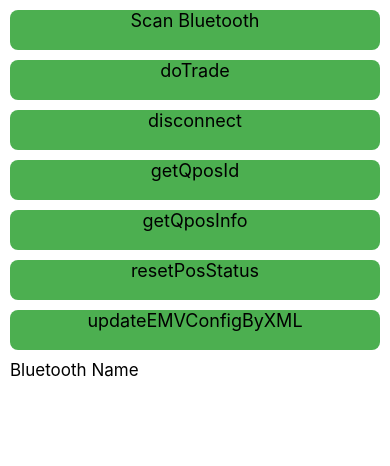
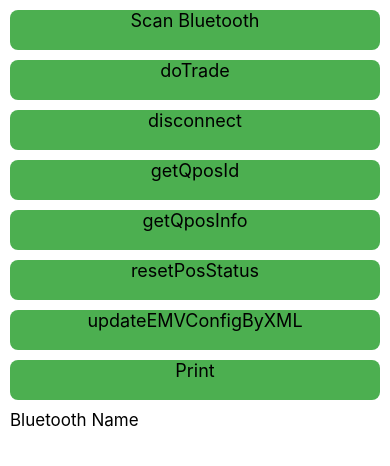
Before and after one commit to DspreadOrg/react-native, a React Native app: screen / in a window 390 px wide. Shown: the top 466 px of the page. Built offline with nearby package versions, Linux system fonts and the light colour scheme.

Commit message:
fix: add the function of printing receipts

```diff
--- a/App.js
+++ b/App.js
@@ -1,6 +1,7 @@
 import React, { Component } from 'react';
 import { Text, TextInput, View, NativeEventEmitter,NativeModules,Button, StyleSheet,DeviceEventEmitter,FlatList, TouchableOpacity, string, ScrollView, Title, Alert, prompt} from 'react-native';
 var pos = NativeModules.NativePosModule;
+var posprint = NativeModules.NativePosPrintModule;
 import { Colors } from 'react-native/Libraries/NewAppScreen';
 const NativePosEmitter = new NativeEventEmitter(pos);
 
@@ -127,6 +128,9 @@ export default class catComponent extends Component {
                     </TouchableOpacity>
                     <TouchableOpacity onPress={this.updateEMVConfigByXML} style = {this.styles.button}>
                       <Text style={this.styles.text}>updateEMVConfigByXML</Text>
+                    </TouchableOpacity>
+                     <TouchableOpacity onPress={this.printTicket} style = {this.styles.button}>
+                      <Text style={this.styles.text}>Print</Text>
                     </TouchableOpacity>
                     <Text style = {this.styles.textStyle}>Bluetooth Name</Text>
                  </View>
@@ -299,6 +303,10 @@ export default class catComponent extends Component {
       this.setState({
         transactionData : message
       });
+    }else if(msg.method == "printResult"){
+     this.setState({
+            transactionData : message
+          });
     }else{
       this.setState({
         transactionData : message
@@ -320,7 +328,7 @@ export default class catComponent extends Component {
       this.setState({
            bluetoothName : []
       });
-      pos.initPos(communicationMode[0]);
+      pos.initPos(communicationMode[2]);
       console.log("scanBluetooth");
       pos.scanQPos2Mode(10);
    }
@@ -368,7 +376,10 @@ export default class catComponent extends Component {
       console.error('Error reading XML file:', error);
     });
  }
-
+ printTicket(msg){
+  posprint.initPrint();
+  posprint.printTicket();
+ }
  updateEMVConfigByTlv(msg) {
   /*
   update contactless cvm limit:
--- a/package.json
+++ b/package.json
@@ -11,7 +11,7 @@
   },
   "dependencies": {
     "react": "17.0.2",
-    "react-native": "0.68.0"
+    "react-native": "^0.68.0"
   },
   "devDependencies": {
     "@babel/core": "^7.12.9",
```
Also changed, not shown: 5 other files (tests, documents, lock files or other folders).
